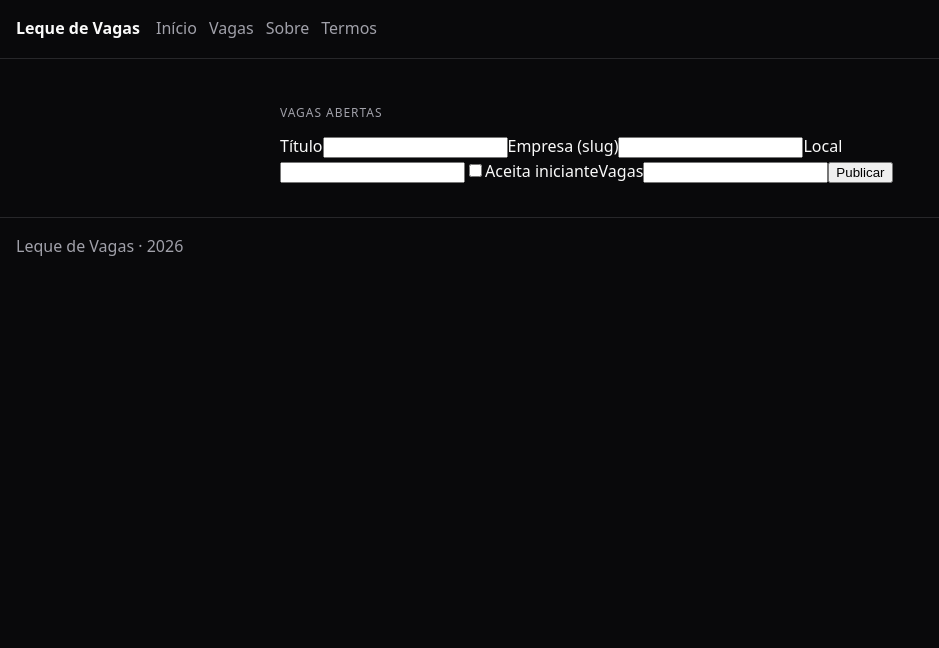
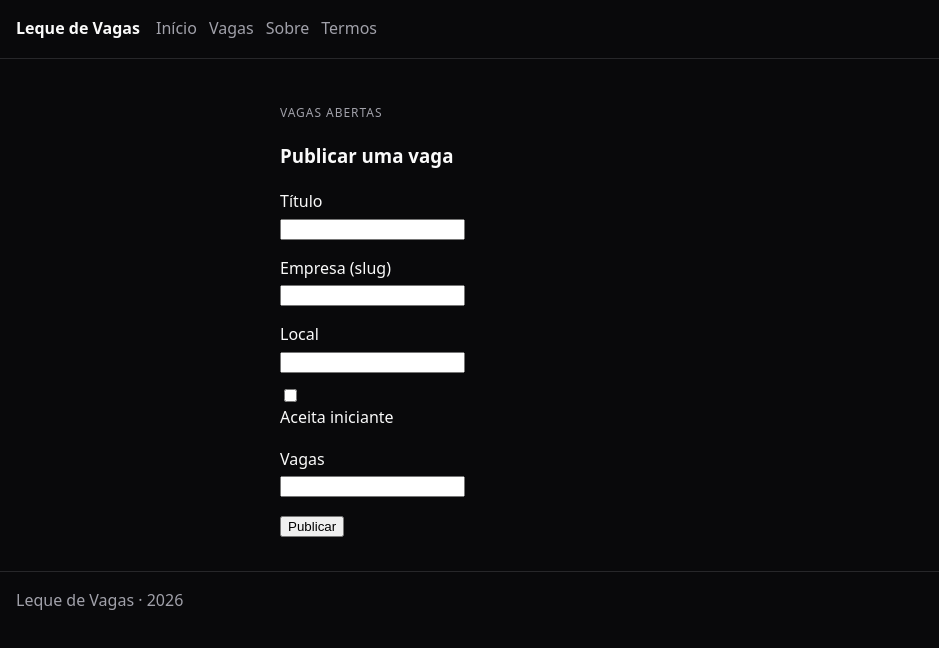
Before and after one commit to mateusrfc2025/lequedevagas-web, a Next.js app: page /vagas/nova in a window 1280 px wide. Shown: the top 648 px of the page, without its empty margins (0-939 px from the left). Built offline with nearby package versions, Linux system fonts and the light colour scheme.

Commit message:
aula 5: labs 1-3 - server action criarVaga com zod, useActionState e useFormStatus e algumas correcoes de funcao

```diff
--- a/app/globals.css
+++ b/app/globals.css
@@ -154,3 +154,12 @@ a { color: inherit; }
   clip-path: inset(50%);
   white-space: nowrap;
 }
+.form label {
+  display: block;
+  margin-bottom: 1rem;
+}
+
+.form input {
+  display: block;
+  margin-top: 0.25rem;
+}
--- a/app/vagas/nova/acoes.ts
+++ b/app/vagas/nova/acoes.ts
@@ -6,13 +6,16 @@ const EsquemaDaVaga = z.object({
   titulo:      z.string().min(5, "O título precisa de pelo menos 5 letras."),
   empresaSlug: z.string().min(1, "Escolha a empresa."),
   local:       z.string().min(1, "Diga onde é."),
-
   aceitaIniciante: z.literal("on").optional().transform((v) => v === "on"),
   vagas: z.coerce.number().int().min(1, "Pelo menos uma posição."),
-
 });
 
-async function validarVaga(dados: FormData) {
+export type Estado = { ok: boolean; erros: Record<string, string> };
+type ResultadoValidacao =
+  | { ok: true; dados: z.infer<typeof EsquemaDaVaga> }
+  | { ok: false; erros: z.ZodError };
+
+async function validarVaga(dados: FormData): Promise<ResultadoValidacao> {
   const analise = EsquemaDaVaga.safeParse(Object.fromEntries(dados));
   if (!analise.success) {
     return { ok: false, erros: analise.error };
@@ -20,7 +23,22 @@ async function validarVaga(dados: FormData) {
   return { ok: true, dados: analise.data };
 }
 
-export async function criarVaga(dados: FormData) {
+export async function criarVaga(
+  estadoAnterior: Estado,
+  dados: FormData,
+): Promise<Estado> {
+  await new Promise((ok) => setTimeout(ok, 3000));
   const resultado = await validarVaga(dados);
-    console.log("resultado da validação:", resultado);
+
+  if (!resultado.ok) {
+    const erros: Record<string, string> = {};
+    for (const problema of resultado.erros.issues) {
+      const campo = String(problema.path[0] ?? "_");
+      if (!erros[campo]) erros[campo] = problema.message;
     }
+    return { ok: false, erros };
+  }
+
+  console.log("Vaga válida:", resultado.dados);
+  return { ok: true, erros: {} };
+}
--- /dev/null
+++ b/app/vagas/nova/formulario.tsx
@@ -0,0 +1,44 @@
+"use client";
+import { useActionState } from "react";
+import { criarVaga, type Estado } from "./acoes";
+import BotaoDeEnviar from "@/components/BotaoDeEnviar";
+const INICIAL: Estado = { ok: false, erros: {} };
+
+export default function FormularioDeVaga() {
+  const [estado, acaoDoForm, pendente] = useActionState(criarVaga, INICIAL);
+
+  return (
+    <form action={acaoDoForm} className="form">
+      <label>
+        Título
+        <input name="titulo" />
+      </label>
+      {estado.erros.titulo && <p className="erro">{estado.erros.titulo}</p>}
+
+      <label>
+        Empresa (slug)
+        <input name="empresaSlug" />
+      </label>
+      {estado.erros.empresaSlug && <p className="erro">{estado.erros.empresaSlug}</p>}
+
+      <label>
+        Local
+        <input name="local" />
+      </label>
+      {estado.erros.local && <p className="erro">{estado.erros.local}</p>}
+
+      <label>
+        <input type="checkbox" name="aceitaIniciante" />
+        Aceita iniciante
+      </label>
+
+      <label>
+        Vagas
+        <input type="number" name="vagas" />
+      </label>
+      {estado.erros.vagas && <p className="erro">{estado.erros.vagas}</p>}
+
+        <BotaoDeEnviar>Publicar</BotaoDeEnviar>
+    </form>
+  );
+}
--- a/app/vagas/nova/page.tsx
+++ b/app/vagas/nova/page.tsx
@@ -1,34 +1,10 @@
-import { criarVaga } from "./acoes";
+import FormularioDeVaga from "./formulario";
 
 export default function NovaVaga() {
   return (
-    <form action={criarVaga}>
-      <label>
-        Título
-        <input name="titulo" />
-      </label>
-
-      <label>
-        Empresa (slug)
-        <input name="empresaSlug" />
-      </label>
-
-      <label>
-        Local
-        <input name="local" />
-      </label>
-
-      <label>
-        <input type="checkbox" name="aceitaIniciante" />
-        Aceita iniciante
-      </label>
-
-      <label>
-        Vagas
-        <input type="number" name="vagas" />
-      </label>
-
-      <button>Publicar</button>
-    </form>
-  );
+    <section>
+      <h1>Publicar uma vaga</h1>
+      <FormularioDeVaga />
+    </section>
+      );
 }
--- /dev/null
+++ b/components/BotaoDeEnviar.tsx
@@ -0,0 +1,7 @@
+"use client";
+import { useFormStatus } from "react-dom";
+
+export default function BotaoDeEnviar({ children }: { children: React.ReactNode }) {
+  const { pending } = useFormStatus();
+  return <button disabled={pending}>{pending ? "Enviando…" : children}</button>;
+}
```
Lines whose indentation alone changed are shown as unchanged.
